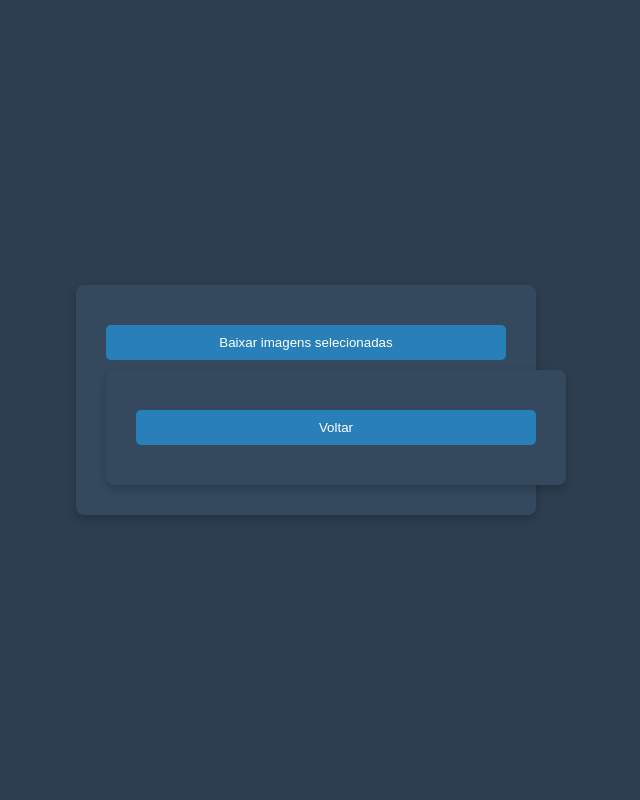
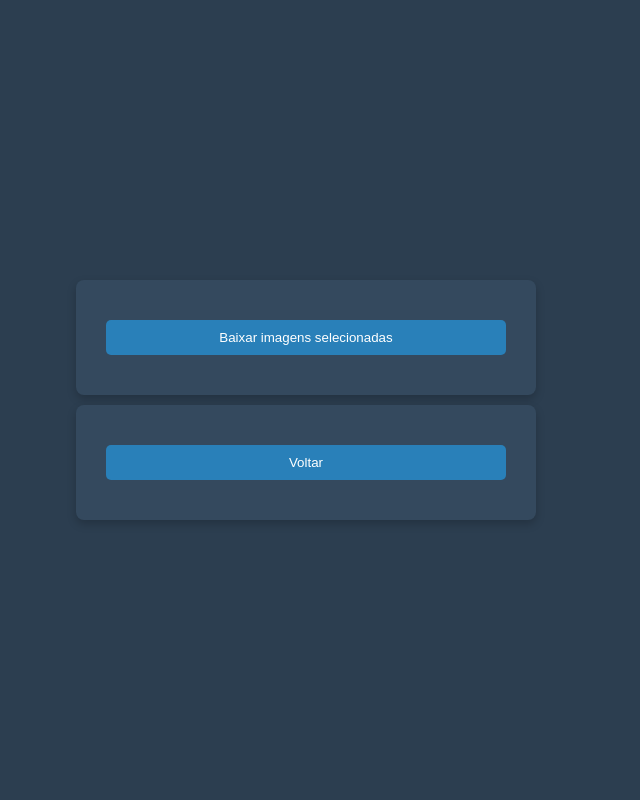
Before and after one commit to SoaresDavidson/LABTrabalhoFinal, a Flask app: page /listar in a window 1280 px wide. Shown: the whole page, without its empty margins (334-974 px from the left). Run offline with Flask 3, Linux system fonts and the light colour scheme.

Commit message:
ajeitei bem porcamente as disposições dos botões

```diff
--- a/static/styles.css
+++ b/static/styles.css
@@ -7,6 +7,7 @@ body {
     justify-content: center;
     align-items: center;
     background-color: #2c3e50;
+    flex-direction: column;
     font-family: "Cabin", sans-serif;
     font-weight: 400;
     color: #ecf0f1;
@@ -133,3 +134,8 @@ img {
     width: 50%;
     text-align: center;
 }
+
+.img_form {
+    max-width: 100px;
+    max-height: 100px;
+}
--- a/templates/lista.html
+++ b/templates/lista.html
@@ -1,21 +1,18 @@
 {% extends "layout.html" %}
 {% block body %}
-<form action="/download" method="post" id="download-form">
-<div align-items="center">
+<form action="/download" method="post" id="download-form" style="display: flex; flex-wrap: wrap; justify-content: center;">
     {% for imagem in imagens %}
     <label>
         <input type="checkbox" name="imagens" value="{{ imagem }}">
-        <img src="{{ url_for('static', filename='uploads/' ~ session['user_id'] ~ '/' ~ imagem) }}" alt="{{ imagem }}" width="100px" height="100px" object-fit="contain">
+        <img src="{{ url_for('static', filename='uploads/' ~ session['user_id'] ~ '/' ~ imagem) }}" alt="{{ imagem }}" class="img_form">
         {{ imagem }}
     </label><br>
     {% endfor %}
         <button type="submit">Baixar imagens selecionadas</button>
 </form>
-
-    <form action="/" method="get" class="Return">
-        <button type="submit">Voltar</button>
-    </form>
-</div>
+<form action="/" method="get" class="Return">
+    <button type="submit">Voltar</button>
+</form>
 {% endblock %}
 <script>
     document.getElementById('download-form').addEventListener('submit', function(event) {
```
Also changed, not shown: static/uploads/4d1ad2f2-2da4-4b19-982f-c5cda1d479d6/98f5315fa68f04dc277c5df93556f3c5.jpg (added), static/uploads/4d1ad2f2-2da4-4b19-982f-c5cda1d479d6/Elden_Ring_Screenshot_CG%20(8).jpg (added), static/uploads/4d1ad2f2-2da4-4b19-982f-c5cda1d479d6/organizao-pblica-555b72de0abc9.jpg (added), static/uploads/8e20ede4-2f35-4b3c-8838-66525cb61c3a/ww3.jpg (added), static/uploads/deb95663-c851-455a-a6e1-52f6fa4ede52/3165f3d062c8d43cfdd0c836e1811075.jpg (added), static/uploads/deb95663-c851-455a-a6e1-52f6fa4ede52/IMG-20250118-WA0012.jpg (added), static/uploads/deb95663-c851-455a-a6e1-52f6fa4ede52/images_17.jpeg (added).
